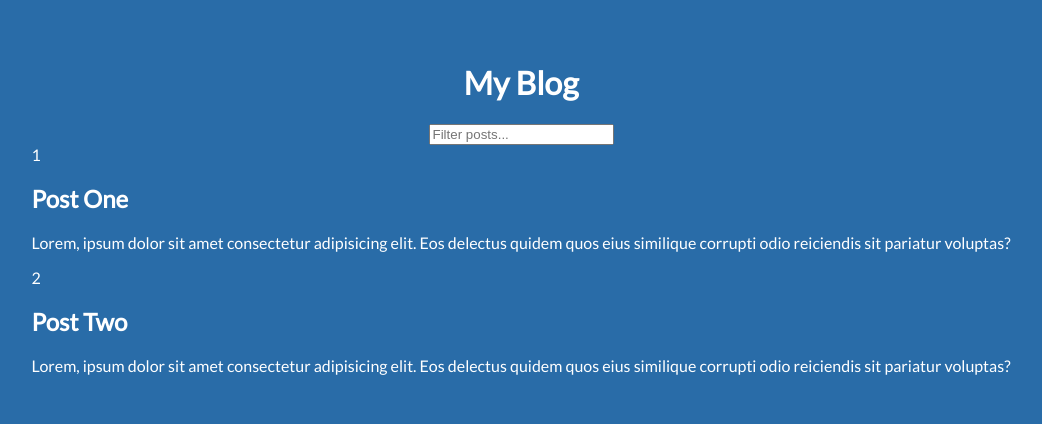
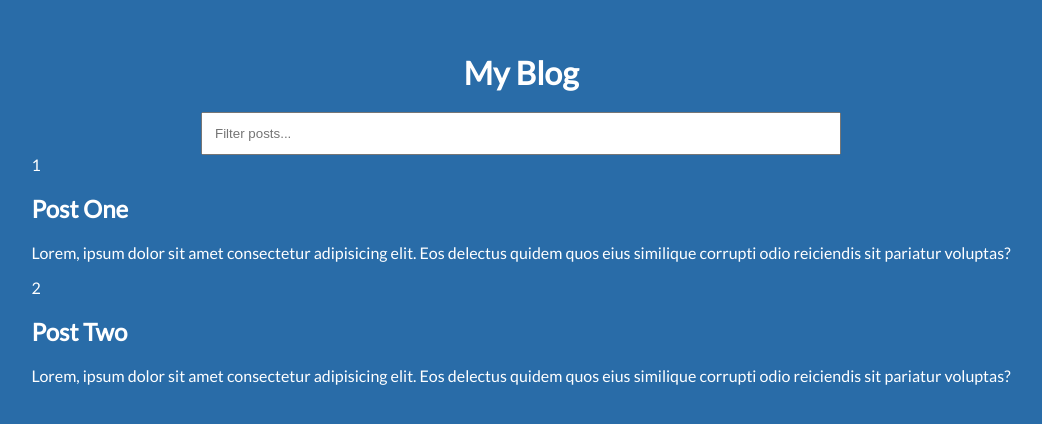
Before and after one commit to adeshrai6/WebDev, a plain HTML site: page ScrollPost/index.html in a window 1280 px wide. Shown: the part 134-558 px from the top of the page, without its empty margins (119-1161 px from the left). Drawn offline with Linux system fonts and the light colour scheme.

Commit message:
h1, filter-container and filter

```diff
--- a/ScrollPost/style.css
+++ b/ScrollPost/style.css
@@ -16,3 +16,19 @@ body {
     margin: 0;
     padding-bottom: 100px;
 }
+
+h1 {
+    margin-bottom: 0;
+    text-align: center;
+}
+
+.filter-container {
+    margin-top: 20px;
+    width: 80vh;
+    max-width: 800px;
+}
+
+.filter {
+   width: 100%;
+   padding: 12px;
+}
```
